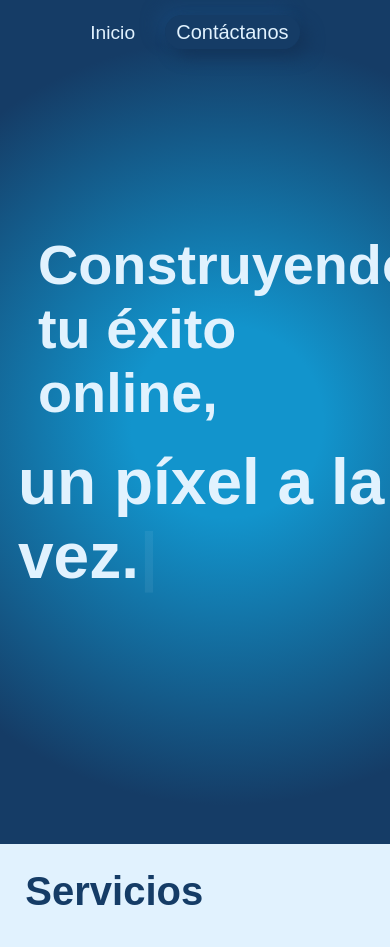
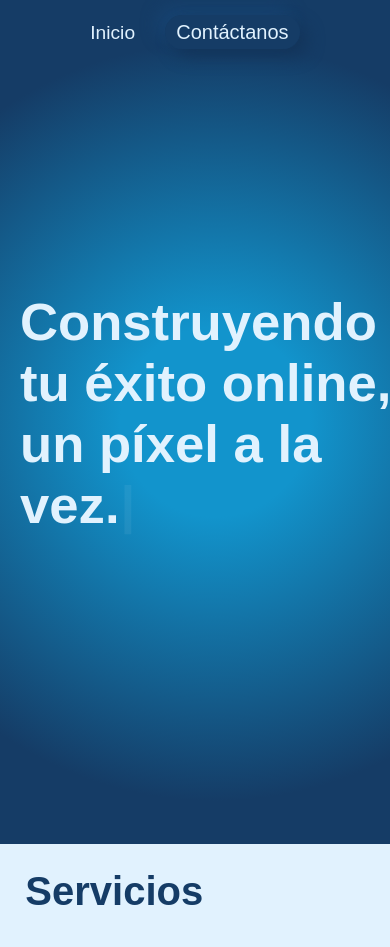
Before and after one commit to benbia/benbia, a website: page index.html in a window 390 px wide. Shown: the top 947 px of the page. Drawn offline with nearby package versions, Linux system fonts and the light colour scheme; a web font is replaced by a local one.

Commit message:
con todo maso

```diff
--- a/scss/components/_basic.scss
+++ b/scss/components/_basic.scss
@@ -59,8 +59,8 @@
 .first_sect {
     // padding-top: 70px;
     display: flex;
-    justify-content: space-between;
-    gap: 50px;
+    justify-content: center;
+    align-items: center;
     padding: 70px 30px 30px 30px;
     height: 100%;
     background: rgb(18,148,204);
--- a/scss/components/_mediaq.scss
+++ b/scss/components/_mediaq.scss
@@ -21,21 +21,27 @@
     }
     .first_sect {
         display: flex;
-        justify-content: center !important;
+        justify-content: center;
         align-items: center;
-        padding: 0 2rem;
-
-        .first_part {
-            margin-left: 0 !important;
-        }
+        padding: 0;
+        padding-left: 20px;
+        width: 100vw !important;
+        padding-right: 20px;
+        box-sizing: content-box;
 
         .h1_title {
-            font-size: 14.3vw !important;
+            font-size: 13.5vw !important;
+            align-self: center;
+            text-align: left;
+            margin-bottom: 0;
+            width: 100%;
+            padding: none;
+        }
+        .typing {
+            font-size: 13.5vw !important;
             align-self: center;
             text-align: left;
             margin-bottom: 20px;
-            padding-left: 20px;
-            padding-right: 20px;
         }
 
         .imagen_gr {
--- a/scss/style.scss
+++ b/scss/style.scss
@@ -17,3 +17,8 @@ body {
     margin: 0;
     padding: 0;
 }
+
+html {
+    scroll-behavior: smooth !important;
+    overflow-x: hidden;
+}
```
Also changed, not shown: css/style.css, 1 other file.
